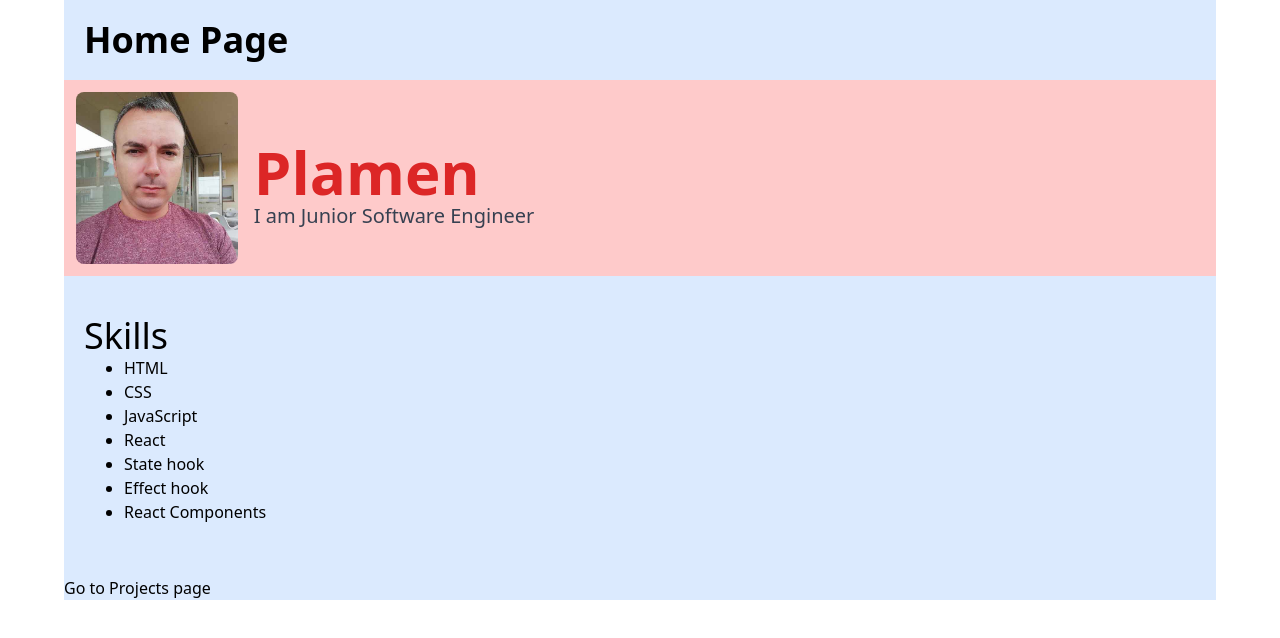
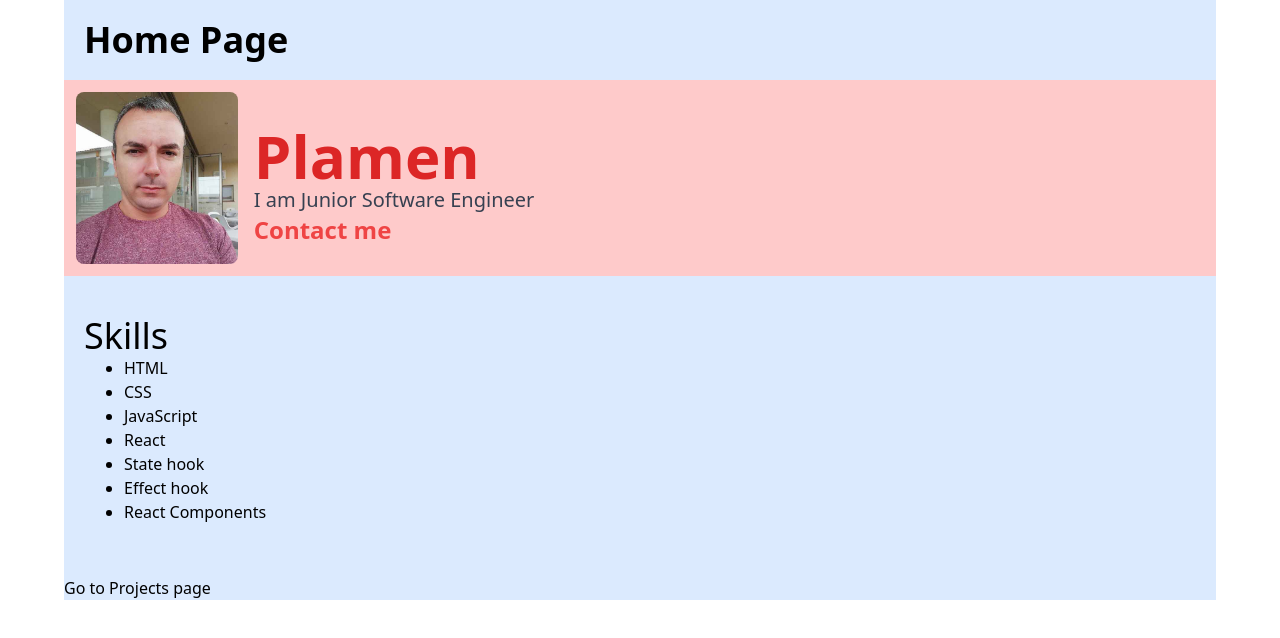
Before and after one commit to Simeonov11/skillcity-mp, a Next.js app: page / in a window 1280 px wide. Shown: the top 638 px of the page. Built offline with nearby package versions, Linux system fonts and the light colour scheme.

Commit message:
Added Link in Bio component at Home Page for  the Contact form

```diff
--- a/components/home/bio/index.js
+++ b/components/home/bio/index.js
@@ -1,3 +1,5 @@
+import Link from "next/link";
+
 export default function Bio( { imgUrl, title, subtitle }) {
     return(
         <div className="bg-red-200 max-w-6xl mx-auto">
@@ -8,6 +10,7 @@ export default function Bio( { imgUrl, title, subtitle }) {
                 <div className="w-full text-center md:text-left">
                     <h1 className="text-6xl font-bold text-gray-700 sm:text-green-600 md:text-blue-600 lg:text-red-600">{title}</h1>
                     <p className="text-xl text-gray-700">{subtitle}</p>
+                    <Link href="/contact" className="text-2xl font-bold text-red-500">Contact me</Link>
                 </div>
             </div>
       </div>
```
